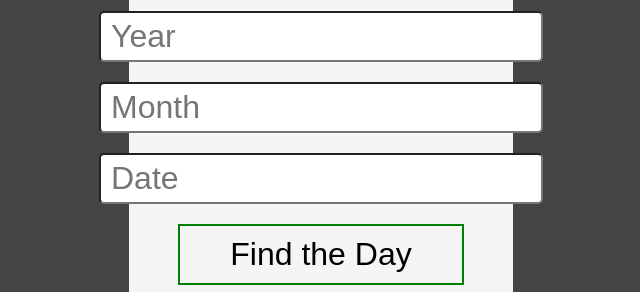
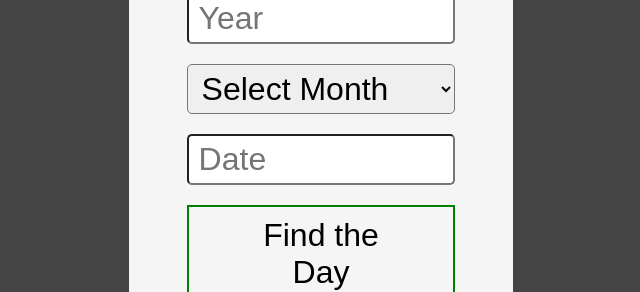
Before and after one commit to uflilla/Day-Finder, a plain HTML site: page index.html in a window 1280 px wide. Shown: the part 242-534 px from the top of the page, without its empty margins (319-959 px from the left). Drawn offline with Linux system fonts and the light colour scheme.

Commit message:
updated. Months added through select element.

```diff
--- a/index.html
+++ b/index.html
@@ -12,7 +12,21 @@
     <h1>Day Finder</h1>
     <div class="container">
       <input id="year" type="number" placeholder="Year" />
-      <input id="month" type="text" placeholder="Month" />
+      <select name="month-select" id="month">
+        <option value="Select Month">Select Month</option>
+        <option value="Jan">Jan</option>
+        <option value="Feb">Feb</option>
+        <option value="Mar">Mar</option>
+        <option value="Apr">Apr</option>
+        <option value="May">May</option>
+        <option value="Jun">Jun</option>
+        <option value="Jul">Jul</option>
+        <option value="Aug">Aug</option>
+        <option value="Sep">Sep</option>
+        <option value="Oct">Oct</option>
+        <option value="Nov">Nov</option>
+        <option value="Dec">Dec</option>
+      </select>
       <input id="date" type="number" placeholder="Date" />
       <button id="calculateBtn">Find the Day</button>
       <h2 id="result">Result</h2>
--- a/style.css
+++ b/style.css
@@ -35,17 +35,21 @@ h1:first-child {
   color: green;
   font-family: "Segoe UI", Tahoma, Geneva, Verdana, sans-serif;
 }
-.container input {
+.container input,
+.container select {
+  width: 70%;
   font-size: 2rem;
   padding: 5px 10px;
   margin: 10px 0;
   border-radius: 5px;
 }
+
 button {
   border: 2px solid green;
   font-size: 2rem;
   padding: 10px 50px;
   margin-top: 10px;
+  width: 70%;
   background-color: transparent;
   cursor: pointer;
 }
```
